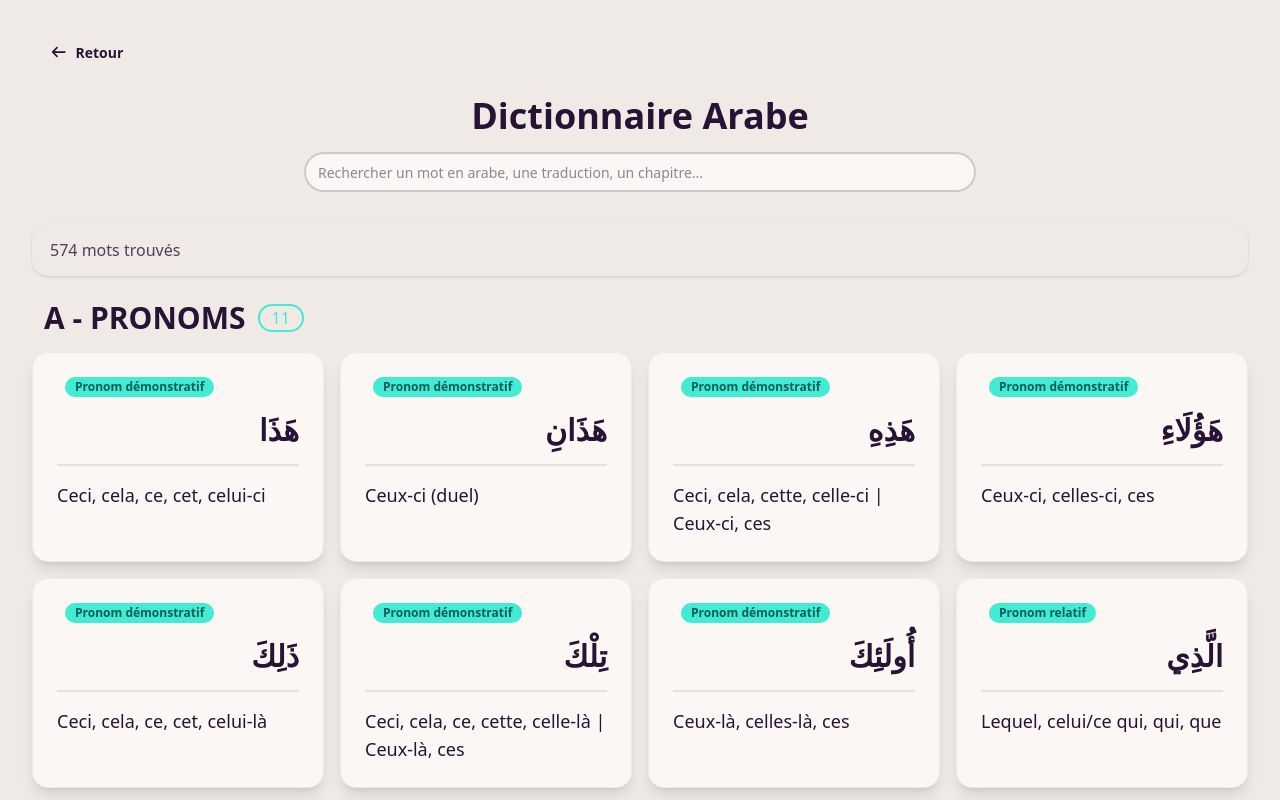
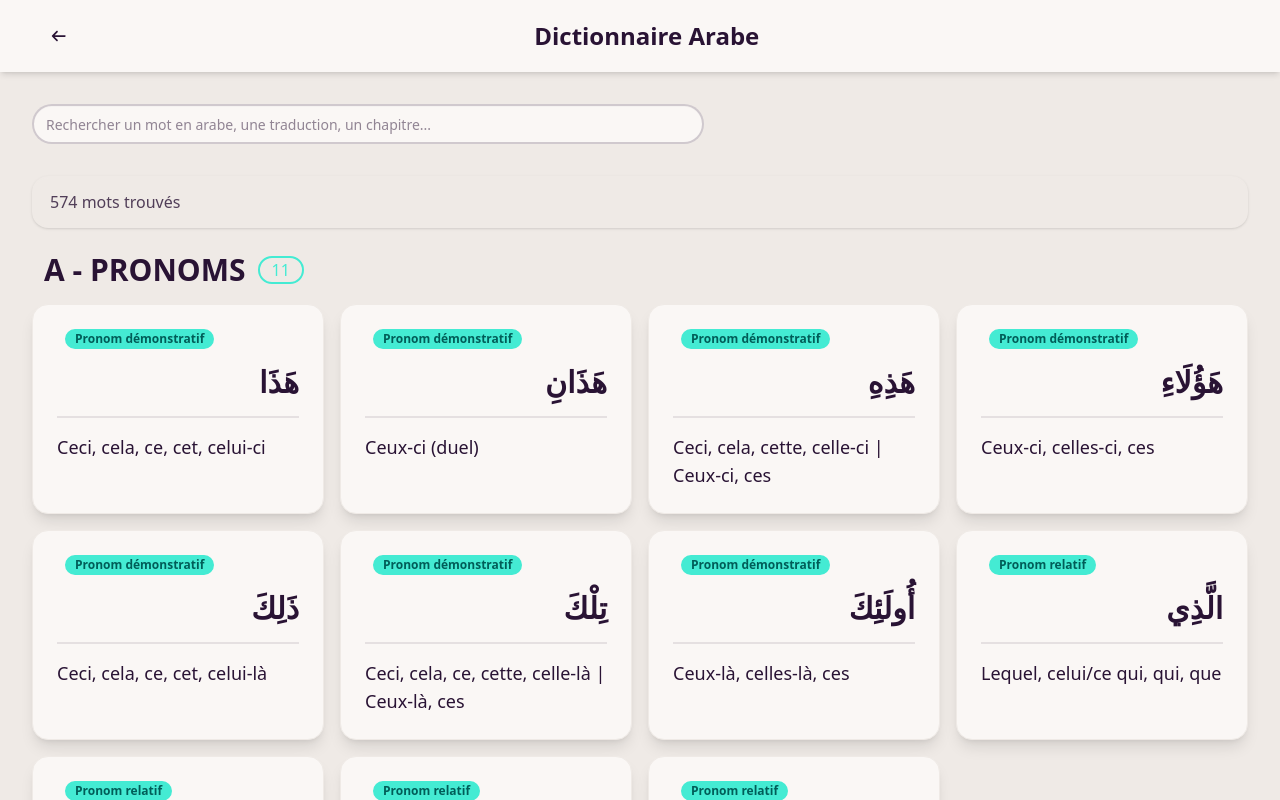
Before and after one commit to ShanAZIZ/mots-du-coran, a React (Vite) app: page /mots in a window 1280 px wide. Shown: the top 800 px of the page. Built offline with nearby package versions, Linux system fonts and the light colour scheme; a web font is replaced by a local one.

Commit message:
fix: small ui fixes

```diff
--- a/src/components/BackButton.tsx
+++ b/src/components/BackButton.tsx
@@ -7,7 +7,6 @@ export function BackButton() {
   return (
     <button onClick={() => navigate(-1)} className="btn btn-ghost gap-2">
       <FontAwesomeIcon icon={faArrowLeft} />
-      Retour
     </button>
   );
 }
--- a/src/pages/QuizPage.tsx
+++ b/src/pages/QuizPage.tsx
@@ -6,12 +6,14 @@ import { QuizQuestionCard } from "../components/QuizQuestionCard";
 import { FontAwesomeIcon } from "@fortawesome/react-fontawesome";
 import { faArrowRight } from "@fortawesome/free-solid-svg-icons";
 import { QuizEndCard } from "../components/QuizEndCard";
+import { useNavigate } from "react-router";
 
 export const QuizPage = () => {
   const [quiz, setQuiz] = useState<Quiz | null>(null);
   const [currentQuestionIndex, setCurrentQuestionIndex] = useState(0);
   const [score, setScore] = useState(0);
   const [isQuizComplete, setIsQuizComplete] = useState(false);
+  let navigate = useNavigate();
 
   useEffect(() => {
     setQuiz(getQuiz(arabicWords.words)); // TODO persistence
@@ -50,7 +52,7 @@ export const QuizPage = () => {
   }
 
   return (
-    <div className="min-h-screen flex flex-col items-center justify-center p-4">
+    <div className="min-h-screen flex flex-col items-center mt-10 p-4">
       <div className="mb-4 md:mb-6 text-center w-full">
         <div className="badge badge-lg badge-primary mb-2">
           Question {currentQuestionIndex + 1} sur {quiz.questions.length}
@@ -72,6 +74,12 @@ export const QuizPage = () => {
           : "Terminer"}
         <FontAwesomeIcon icon={faArrowRight} />
       </button>
+      <button
+        className="btn btn-error btn-lg mt-4 md:mt-6"
+        onClick={() => navigate(-1)}
+      >
+        Quitter
+      </button>
     </div>
   );
 };
--- a/src/pages/WordsPage.tsx
+++ b/src/pages/WordsPage.tsx
@@ -49,15 +49,20 @@ export function WordsPage() {
 
   return (
     <main className="min-h-screen bg-base-200">
+      <div className="sticky top-0 z-50 bg-base-100 shadow-md">
+        <div className="max-w-7xl mx-auto px-4 sm:px-6 lg:px-8 py-3 sm:py-4">
+          <div className="flex items-center justify-between gap-4">
+            <BackButton />
+            <h1 className="text-lg sm:text-xl lg:text-2xl font-bold text-base-content flex-shrink-0">
+              Dictionnaire Arabe
+            </h1>
+            <div className="w-10"></div>
+          </div>
+        </div>
+      </div>
       <div className="max-w-7xl mx-auto px-4 sm:px-6 lg:px-8 py-4 sm:py-6 lg:py-8">
         <div className="mb-6 sm:mb-8 space-y-4 sm:space-y-6">
-          <BackButton />
-          <div className="flex flex-col items-center gap-3 sm:gap-4">
-            <h1 className="text-2xl sm:text-3xl lg:text-4xl font-bold text-base-content text-center">
-              Dictionnaire Arabe
-            </h1>
-            <SearchBar value={search} onChange={setSearch} />
-          </div>
+          <SearchBar value={search} onChange={setSearch} />
         </div>
 
         <div className="alert shadow-sm mb-4 sm:mb-6">
```
